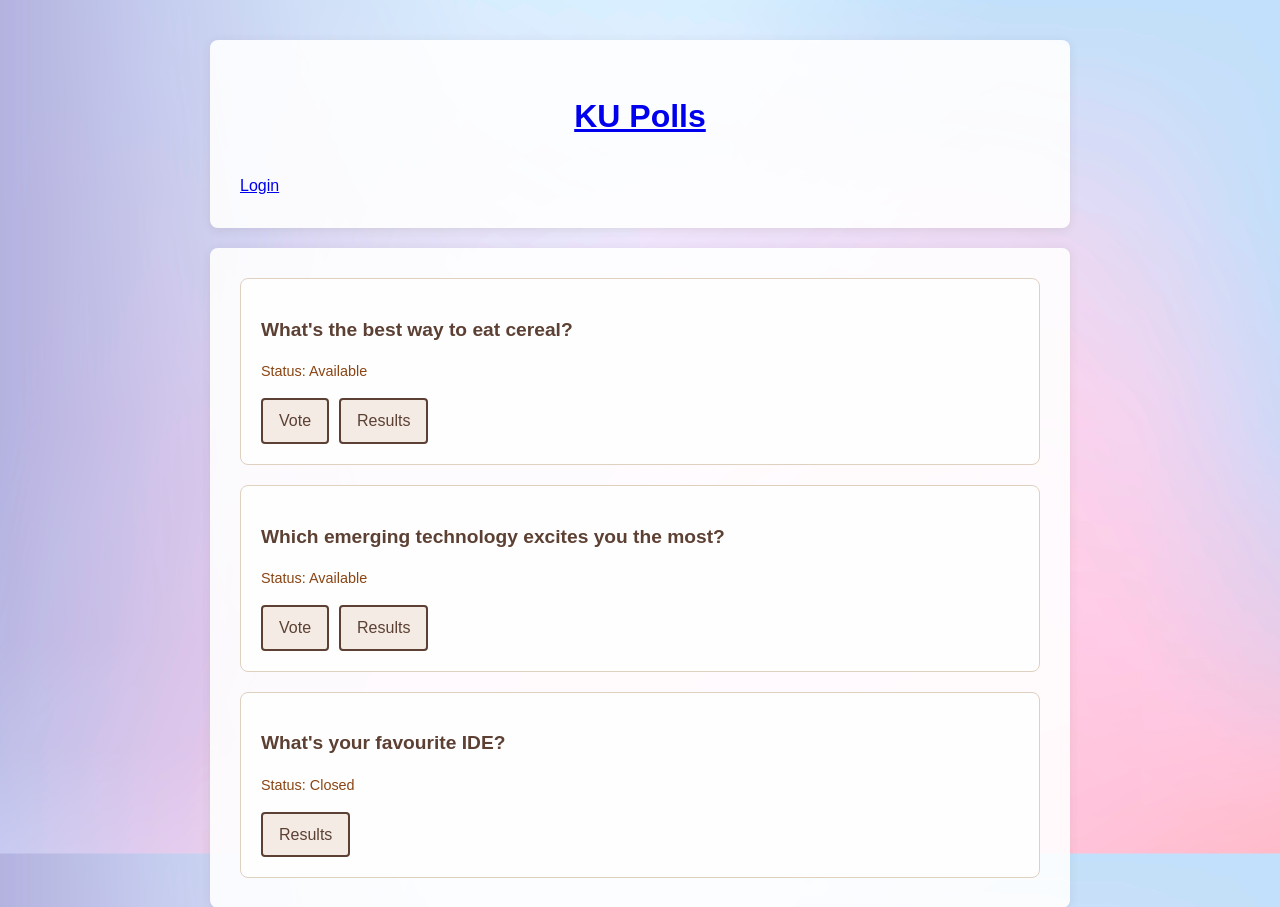
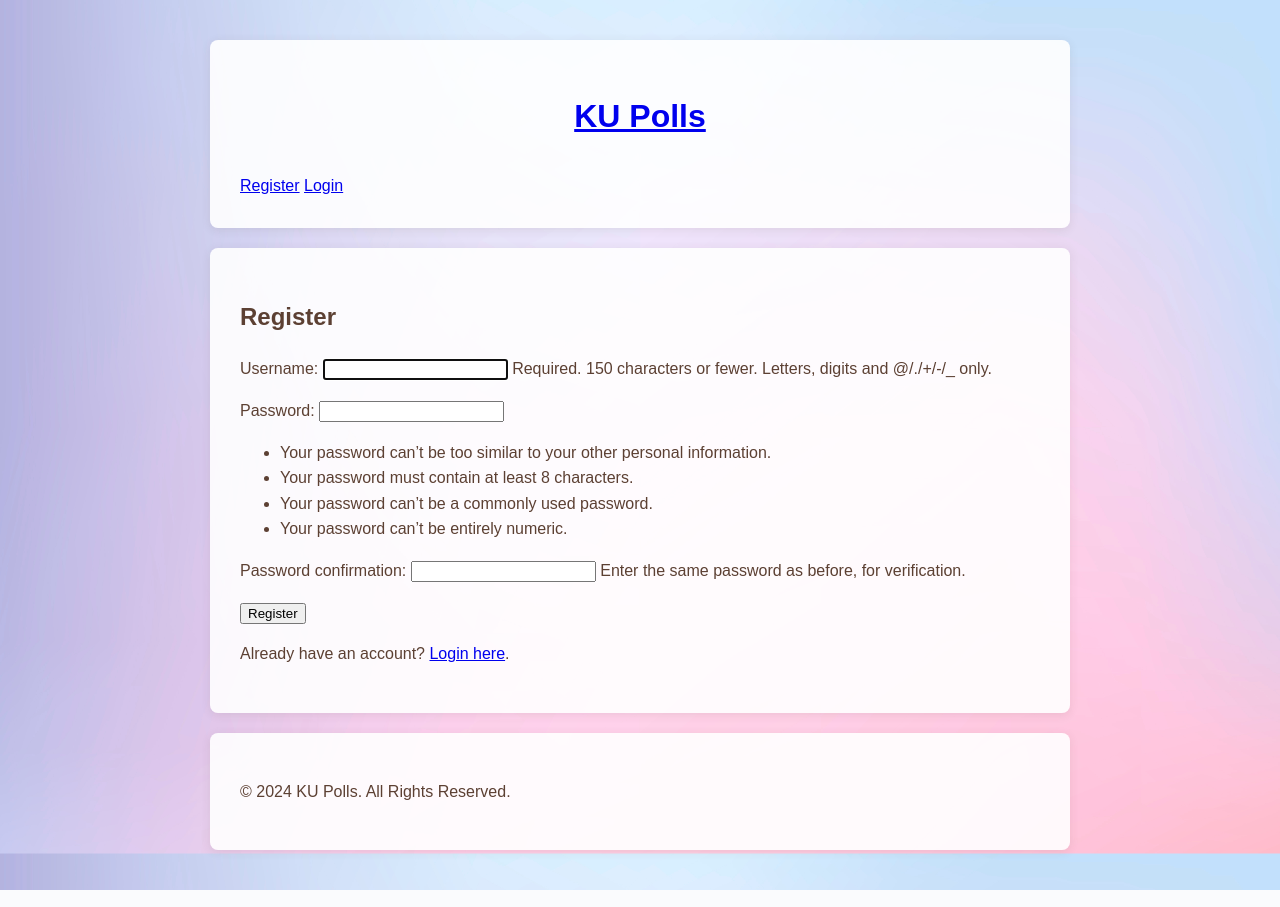
Before and after one commit to colarrbear/ku-polls, a Django app: page /polls/signup/ in a window 1280 px wide. Shown: the top 907 px of the page. Run offline with Django 4.2, Linux system fonts and the light colour scheme; data comes from the database, SQL or seed files in the repository.

Commit message:
add signup function

```diff
--- a/polls/templates/polls/base.html
+++ b/polls/templates/polls/base.html
@@ -15,11 +15,13 @@
         <nav>
             {% if user.is_authenticated %}
             Welcome back, {{ user.username }}!
-                    <form action="{% url 'logout' %}" method="post" class="logout-form" style="display:inline;">
+            <form action="{% url 'logout' %}" method="post" class="logout-form"
+                  style="display:inline;">
                 {% csrf_token %}
                 <button type="submit">Logout</button>
             </form>
             {% else %}
+            <a href="{% url 'polls:signup' %}">Register</a>
             <a href="{% url 'login' %}?next={{request.path}}">Login</a>
             {% endif %}
         </nav>
--- /dev/null
+++ b/polls/templates/polls/signup.html
@@ -0,0 +1,11 @@
+{% extends "polls/base.html" %}
+
+{% block content %}
+<h2>Register</h2>
+<form method="POST">
+    {% csrf_token %}
+    {{ form.as_p }}
+    <button type="submit" class="btn btn-primary">Register</button>
+</form>
+<p>Already have an account? <a href="{% url 'login' %}">Login here</a>.</p>
+{% endblock %}
--- a/polls/urls.py
+++ b/polls/urls.py
@@ -14,6 +14,9 @@ urlpatterns = [
     path("<int:pk>/results/", views.ResultsView.as_view(), name="results"),
     # ex: /polls/5/vote/
     path("<int:question_id>/vote/", views.vote, name="vote"),
+    path('signup/', views.signup, name='signup'),
     # Catch-all for non-integer pk values
-    re_path(r"^(?![\d]+/$).*$", views.IndexView.as_view(), name="index_redirect"),
+    re_path(r"^(?![\d]+/$).*$", views.IndexView.as_view(),
+            name="index_redirect"),
+
 ]
--- a/polls/views.py
+++ b/polls/views.py
@@ -11,6 +11,7 @@ from django.views import generic
 from django.utils import timezone
 from django.contrib import messages
 from django.contrib.auth.decorators import login_required
+from django.contrib.auth.forms import UserCreationForm
 from .models import Choice, Question, Vote
 
 logger = logging.getLogger('polls')
@@ -179,6 +180,17 @@ def vote(request, question_id):
         reverse("polls:results", args=(question.id,))
     )
 
+def signup(request):
+    """Register a new user."""
+    if request.method == "POST":
+        form = UserCreationForm(request.POST)
+        if form.is_valid():
+            form.save()
+            messages.success(request, "User created successfully.")
+            return redirect("polls:index")
+    else:
+        form = UserCreationForm()
+    return render(request, "polls/signup.html", {"form": form})
 
 def get_client_ip(request):
     """Get the visitor’s IP address using request headers."""
```
Lines whose indentation alone changed are shown as unchanged.
